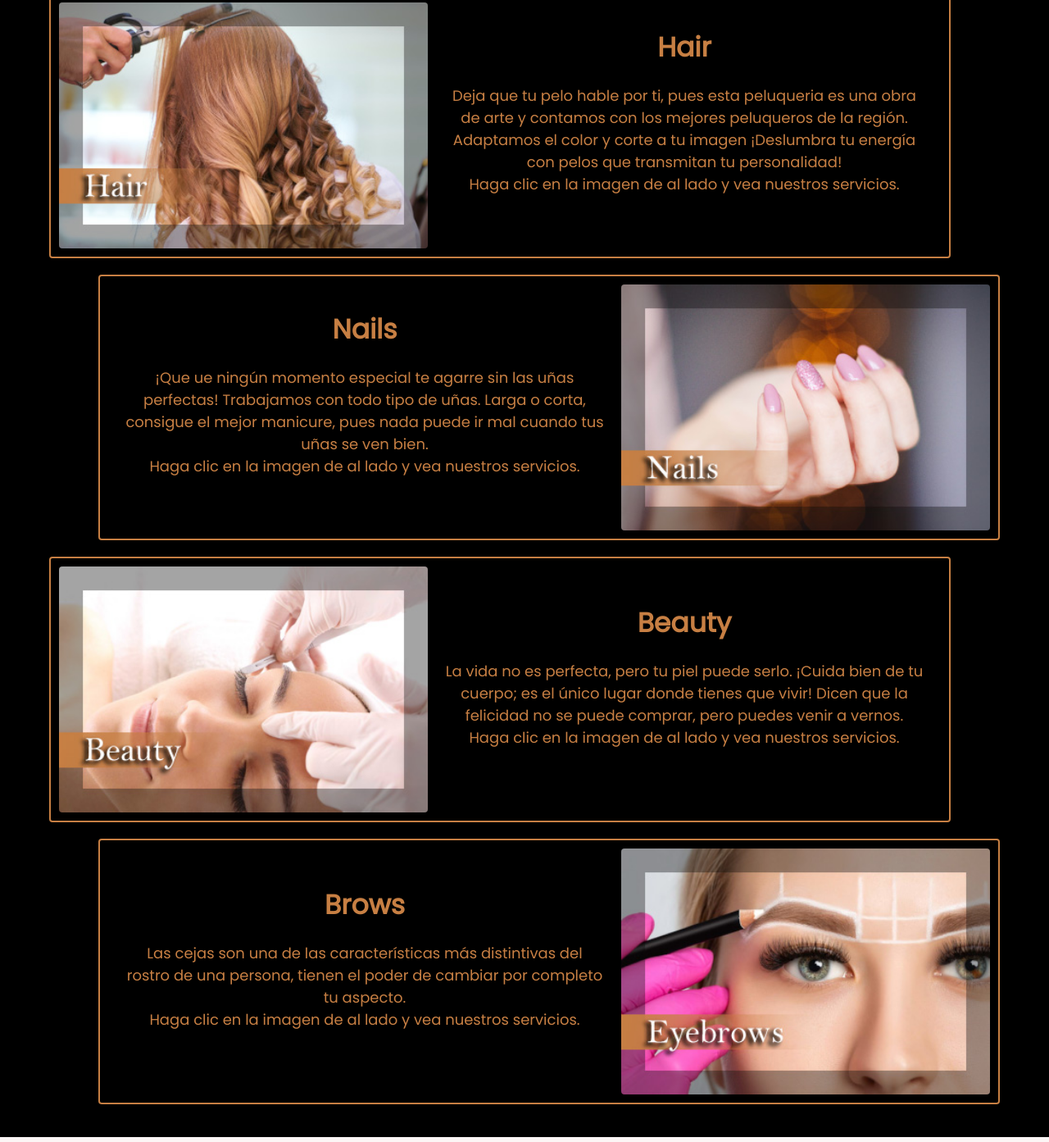
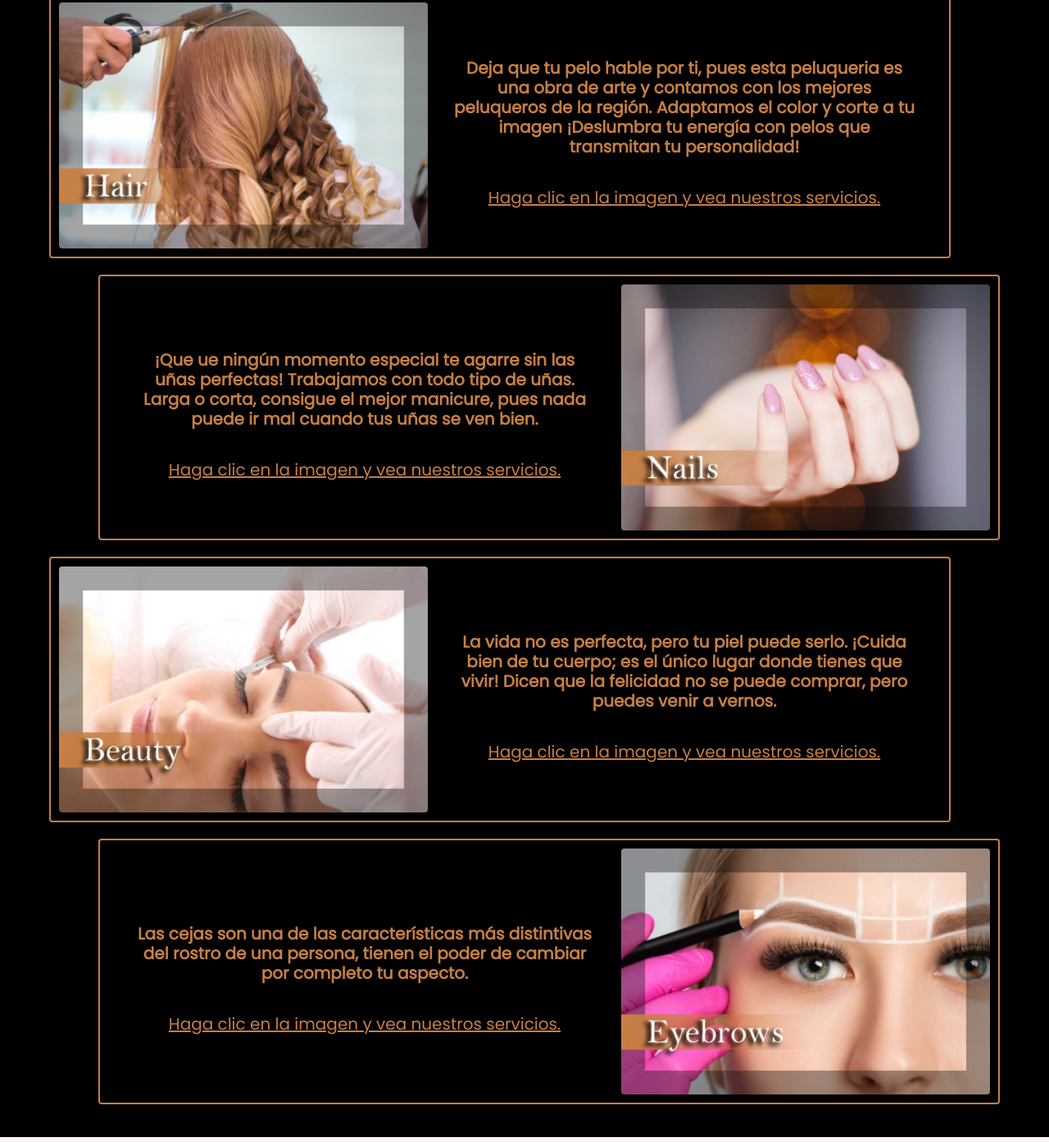
Before and after one commit to DouglasMLopes/JfConceptProyectoFinal, a website: page pages/servicios.html in a window 1280 px wide. Shown: the part 687-2080 px from the top of the page at 82% size. Drawn offline with nearby package versions, Linux system fonts and the light colour scheme.

Commit message:
Ajuste en los textos de la pantalla servicios

```diff
--- a/pages/servicios.html
+++ b/pages/servicios.html
@@ -53,8 +53,8 @@
           <div class="servicios-hair">
             <a class="button-modal" href="#popup"><img src="../img/arts/hair.jpg" alt="Foto de un peinado en pelo largo y modelado"></a>
             <div>
-              <h1>Hair</h1>
-              <p>Deja que tu pelo hable por ti, pues esta peluqueria es una obra de arte y contamos con los mejores peluqueros de la región. Adaptamos el color y corte a tu imagen ¡Deslumbra tu energía con pelos que transmitan tu personalidad!<br> Haga clic en la imagen de al lado y vea nuestros servicios.</p>
+              <h1>Deja que tu pelo hable por ti, pues esta peluqueria es una obra de arte y contamos con los mejores peluqueros de la región. Adaptamos el color y corte a tu imagen ¡Deslumbra tu energía con pelos que transmitan tu personalidad!</h1>
+                <p><span>Haga clic en la imagen y vea nuestros servicios.</span></p>
             </div>
           </div>
           <div class="container-modal">
@@ -104,8 +104,8 @@
             <div class="servicios-nails">
               <a class="button-modal" href="#popup2"><img src="../img/arts/nails.jpg" alt="Foto de uña hecha de color rosa"></a>
               <div>
-                <h1>Nails</h1>
-                <p>¡Que ue ningún momento especial te agarre sin las uñas perfectas! Trabajamos con todo tipo de uñas. Larga o corta, consigue el mejor manicure, pues nada puede ir mal cuando tus uñas se ven bien.<br> Haga clic en la imagen de al lado y vea nuestros servicios.</p>
+                <h1>¡Que ue ningún momento especial te agarre sin las uñas perfectas! Trabajamos con todo tipo de uñas. Larga o corta, consigue el mejor manicure, pues nada puede ir mal cuando tus uñas se ven bien.</h1>
+                <p><span>Haga clic en la imagen y vea nuestros servicios.</span></p>
               </div>
             </div>
             <div class="container-modal">
@@ -155,8 +155,8 @@
           <div class="servicios-beauty">
             <a class="button-modal" href="#popup3"><img src="../img/arts/beauty.jpg" alt="Foto de servicios de peeling"></a>
             <div>
-              <h1>Beauty</h1>
-              <p>La vida no es perfecta, pero tu piel puede serlo. ¡Cuida bien de tu cuerpo; es el único lugar donde tienes que vivir! Dicen que la felicidad no se puede comprar, pero puedes venir a vernos.<br> Haga clic en la imagen de al lado y vea nuestros servicios.</p>
+              <h1>La vida no es perfecta, pero tu piel puede serlo. ¡Cuida bien de tu cuerpo; es el único lugar donde tienes que vivir! Dicen que la felicidad no se puede comprar, pero puedes venir a vernos.</h1>
+                <p><span>Haga clic en la imagen y vea nuestros servicios.</span></p>
             </div>
           </div>
           <div class="container-modal">
@@ -206,8 +206,8 @@
         <div class="servicios-cejas">
           <a class="button-modal" href="#popup4"><img src="../img/arts/eyebrows.jpg" alt="Foto de servicios de cejas"></a>
           <div>
-            <h1>Brows</h1>
-            <p>Las cejas son una de las características más distintivas del rostro de una persona, tienen el poder de cambiar por completo tu aspecto.<br> Haga clic en la imagen de al lado y vea nuestros servicios.</p>
+            <h1>Las cejas son una de las características más distintivas del rostro de una persona, tienen el poder de cambiar por completo tu aspecto.</h1>
+            <p><span>Haga clic en la imagen y vea nuestros servicios.</span></p>
           </div>
         </div>
         <div class="container-modal">
--- a/scss/_mixins.scss
+++ b/scss/_mixins.scss
@@ -23,11 +23,15 @@
                 height: 100%;
             }
         }
-        p{
-            padding: 20px;
+        h1{
+            padding: 30px;
             align-items: center;
             justify-content: center;
-            font-size: 1.8rem;
+            font-size: 2rem;
+        }
+        span{
+            font-size: 2rem;
+            text-decoration: underline;
         }
      }
      .servicios-nails{
@@ -44,11 +48,15 @@
                 height: 100%;
             }
         }
-        p{
-            padding: 20px;
+        h1{
+            padding: 30px;
             align-items: center;
             justify-content: center;
-            font-size: 1.8rem;
+            font-size: 2rem;
+        }
+        span{
+            font-size: 2rem;
+            text-decoration: underline;
         }
      }
      .servicios-beauty{
@@ -65,11 +73,15 @@
                 height: 100%;
             }
         }
-        p{
-            padding: 20px;
+        h1{
+            padding: 30px;
             align-items: center;
             justify-content: center;
-            font-size: 1.8rem;
+            font-size: 2rem;
+        }
+        span{
+            font-size: 2rem;
+            text-decoration: underline;
         }
      }
      .servicios-cejas{
@@ -86,11 +98,15 @@
                 height: 100%;
             }
         }
-        p{
-            padding: 20px;
+        h1{
+            padding: 30px;
             align-items: center;
             justify-content: center;
-            font-size: 1.8rem;
+            font-size: 2rem;
+        }
+        span{
+            font-size: 2rem;
+            text-decoration: underline;
         }
      }
 }
```
Also changed, not shown: css/main.css.
